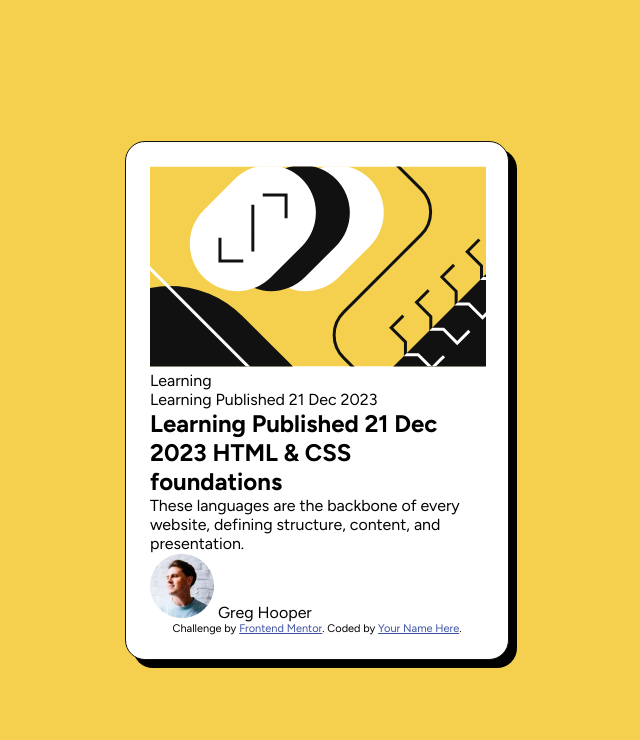
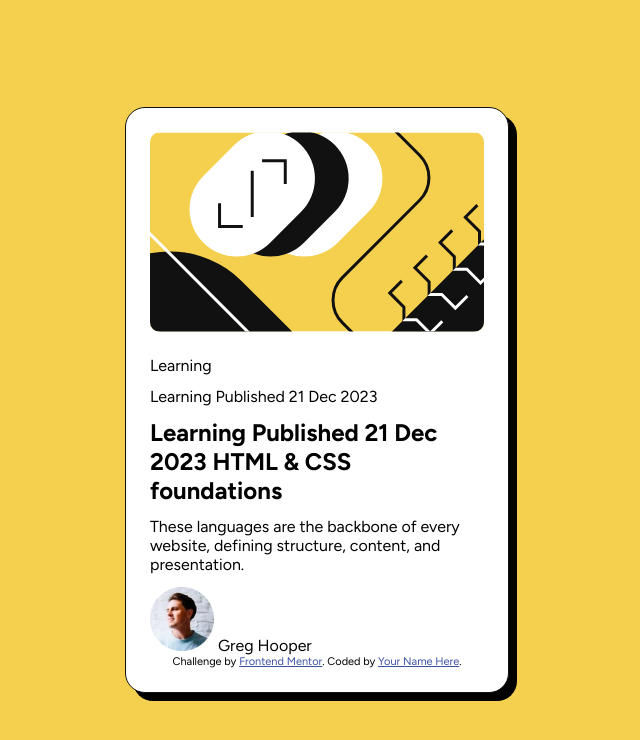
Before and after one commit to pedrohfidg/blog-preview-card, a plain HTML site: page index.html in a window 1280 px wide. Shown: the whole page, without its empty margins (323-963 px from the left). Drawn offline with Linux system fonts and the light colour scheme.

Commit message:
Style layout of the blog card img and blog card component

```diff
--- a/css/styles.css
+++ b/css/styles.css
@@ -22,9 +22,23 @@ body {
 
 .blog-card-container {
   background-color: var(--card-background);
-  width: 24rem;
+  width: clamp(20.438rem, 24rem, 28rem);
   padding: 1.5rem;
-  border: 1px solid var(--gray-900);
+  border: 0.063rem solid var(--gray-900);
   border-radius: 1.25rem;
-  box-shadow: 8px 8px 0 rgba(0, 0, 0, 1);
+  box-shadow: 0.5rem 0.5rem 0 rgba(0, 0, 0, 1);
+  overflow: hidden;
 }
+
+.blog-card-image {
+  width: 100%;
+  border-radius: 0.625rem;
+  display: block;
+  margin-block-end: 1.5rem;
+}
+
+.blog-card-content {
+  display: flex;
+  flex-direction: column;
+  gap: 0.75rem;
+}
```
